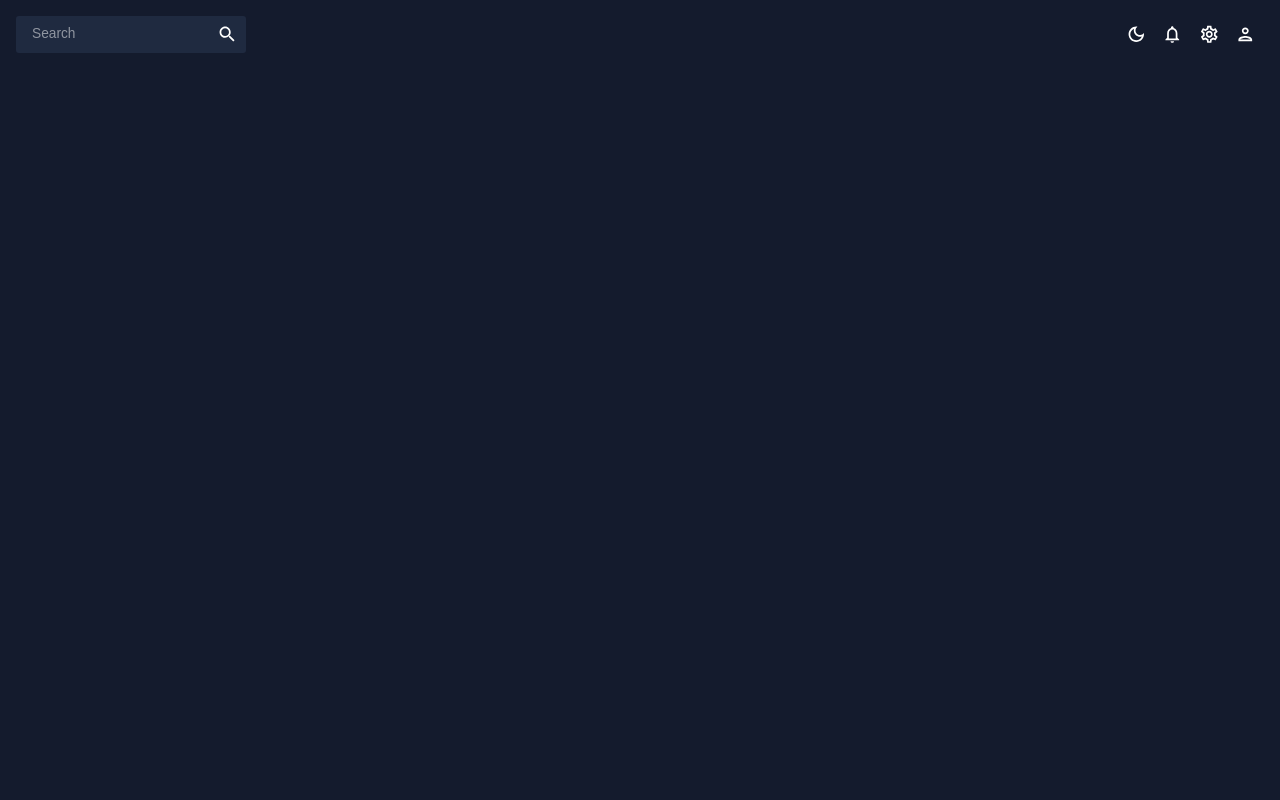
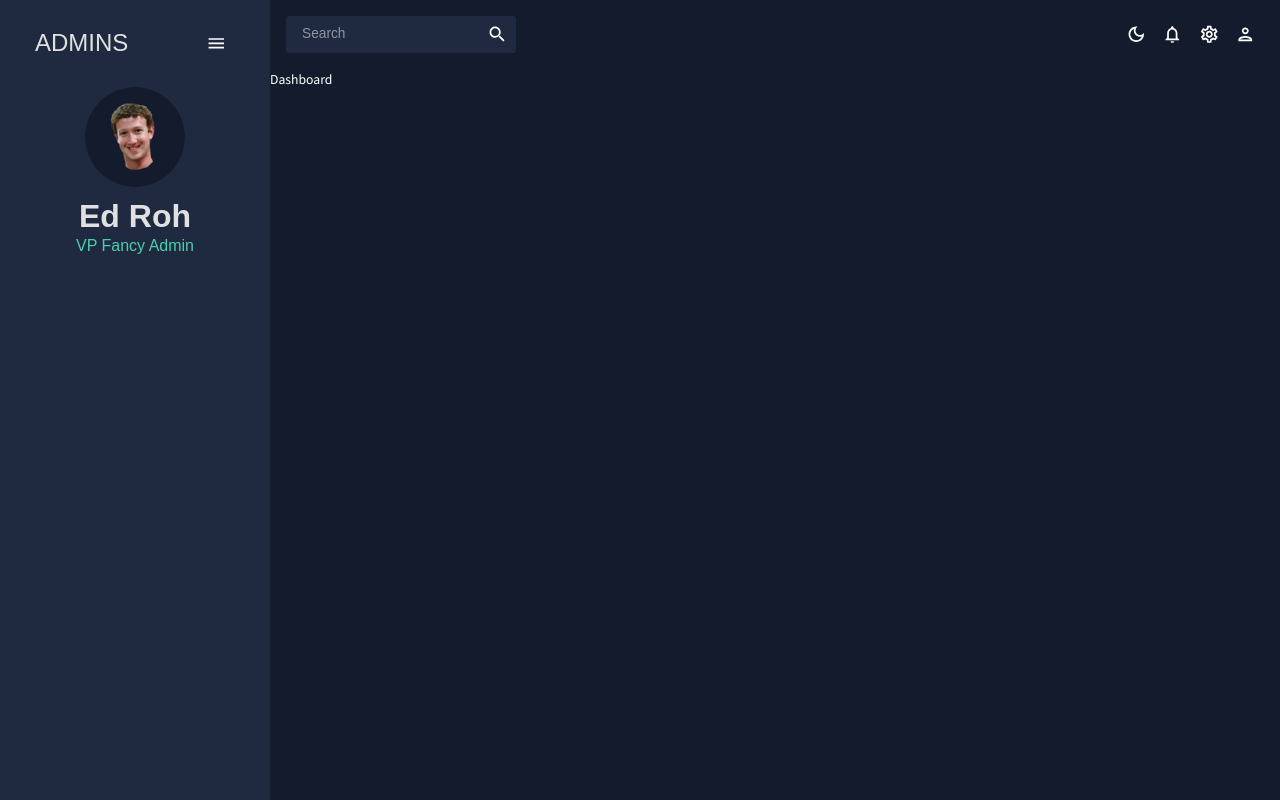
Before and after one commit to Elias-Yona/COWTRACK-FRONTEND-2, a React (Create React App) app: page / in a window 1280 px wide. Built offline with nearby package versions, Linux system fonts and the light colour scheme; the HTML template or start-up script is replaced by a standard one.

Commit message:
chore: Sidebar avatar

```diff
--- a/src/App.js
+++ b/src/App.js
@@ -1,6 +1,20 @@
 import { ColorModeContext, useMode } from "./theme";
 import { CssBaseline, ThemeProvider } from "@mui/material";
+import { Routes, Route } from "react-router-dom";
+
 import Topbar from "./scenes/global/Topbar";
+import Sidebar from "./scenes/global/Sidebar";
+import Dashboard from "./scenes/dashboard";
+// import Team from "./scenes/team";
+// import Invoices from "./scenes/invoices";
+// import Contacts from "./scenes/contacts";
+// import Bar from "./scenes/bar";
+// import Form from "./scenes/form";
+// import Line from "./scenes/line";
+// import Pie from "./scenes/pie";
+// import FAQ from "./scenes/faq";
+// import Geography from "./scenes/geography";
+// import Calendar from "./scenes/calendar/calendar";
 
 
 function App() {
@@ -11,8 +25,22 @@
         <ThemeProvider theme={theme}>
           <CssBaseline />
           <div className="app">
+            <Sidebar />
             <main className="content">
               <Topbar />
+              <Routes>
+                <Route path="/" element={<Dashboard />} />
+                {/* <Route path="/team" element={<Team />} /> */}
+                {/* <Route path="/contacts" element={<Contacts />} /> */}
+                {/* <Route path="/invoices" element={<Invoices />} /> */}
+                {/* <Route path="/form" element={<Form />} /> */}
+                {/* <Route path="/bar" element={<Bar />} /> */}
+                {/* <Route path="/pie" element={<Pie />} /> */}
+                {/* <Route path="/line" element={<Line />} /> */}
+                {/* <Route path="/faq" element={<FAQ />} /> */}
+                {/* <Route path="/calendar" element={<Calendar />} /> */}
+                {/* <Route path="/geography" element={<Geography />} /> */}
+              </Routes>
             </main>
           </div>
         </ThemeProvider>
--- a/src/scenes/global/Sidebar.jsx
+++ b/src/scenes/global/Sidebar.jsx
@@ -1,9 +1,127 @@
-import React from 'react'
+import { useState } from "react";
+import {
+    ProSidebar,
+    Menu,
+    MenuItem,
+    SubMenu,
+} from "react-pro-sidebar";
+import { Box, IconButton, Typography, useTheme } from "@mui/material";
+import "react-pro-sidebar/dist/css/styles.css";
+import { Link } from "react-router-dom";
+import { tokens } from "../../theme";
+import HomeOutlinedIcon from "@mui/icons-material/HomeOutlined";
+import PeopleOutlinedIcon from "@mui/icons-material/PeopleOutlined";
+import ContactsOutlinedIcon from "@mui/icons-material/ContactsOutlined";
+import ReceiptOutlinedIcon from "@mui/icons-material/ReceiptOutlined";
+import PersonOutlinedIcon from "@mui/icons-material/PersonOutlined";
+import CalendarTodayOutlinedIcon from "@mui/icons-material/CalendarTodayOutlined";
+import HelpOutlineOutlinedIcon from "@mui/icons-material/HelpOutlineOutlined";
+import BarChartOutlinedIcon from "@mui/icons-material/BarChartOutlined";
+import PieChartOutlineOutlinedIcon from "@mui/icons-material/PieChartOutlineOutlined";
+import TimelineOutlinedIcon from "@mui/icons-material/TimelineOutlined";
+import MenuOutlinedIcon from "@mui/icons-material/MenuOutlined";
+import MapOutlinedIcon from "@mui/icons-material/MapOutlined";
 
 function Sidebar() {
-  return (
-    <div>Sidebar</div>
-  )
+    const theme = useTheme();
+    const colors = tokens(theme.palette.mode);
+    const [isCollapsed, setIsCollapsed] = useState(false);
+    const [selected, setSelected] = useState("Dashboard");
+
+    return (
+        <Box
+            sx={{
+                "& .pro-sidebar-inner": {
+                    background: `${colors.primary[400]} !important`,
+                },
+                "& .pro-icon-wrapper": {
+                    backgroundColor: "transparent !important",
+                },
+                "& .pro-inner-item": {
+                    padding: "5px 35px 5px 20px !important",
+                },
+                "& .pro-inner-item:hover": {
+                    color: "#868dfb !important",
+                },
+                "& .pro-menu-item.active": {
+                    color: "#6870fa !important",
+                },
+            }}
+        >
+            <ProSidebar collapsed={isCollapsed}>
+                <Menu iconShape="square">
+                    {/* LOGO AND MENU ICON */}
+                    <MenuItem
+                        onClick={() => setIsCollapsed(!isCollapsed)}
+                        icon={isCollapsed ? <MenuOutlinedIcon /> : undefined}
+                        style={{
+                            margin: "10px 0 20px 0",
+                            color: colors.grey[100],
+                        }}
+                    >
+                        {!isCollapsed && (
+                            <Box
+                                display="flex"
+                                justifyContent="space-between"
+                                alignItems="center"
+                                ml="15px"
+                            >
+                                <Typography
+                                    variant="h3"
+                                    color={colors.grey[100]}
+                                >
+                                    ADMINS
+                                </Typography>
+                                <IconButton
+                                    onClick={() => setIsCollapsed(!isCollapsed)}
+                                >
+                                    <MenuOutlinedIcon />
+                                </IconButton>
+                            </Box>
+                        )}
+                    </MenuItem>
+
+                    {/* USER */}
+                    {!isCollapsed && (
+                        <Box mb="25px">
+                            <Box
+                                display="flex"
+                                justifyContent="center"
+                                alignItems="center"
+                            >
+                                <img
+                                    alt="profile-user"
+                                    width="100px"
+                                    height="100px"
+                                    src={`../../assets/user.png`}
+                                    style={{
+                                        cursor: "pointer",
+                                        borderRadius: "50%",
+                                    }}
+                                />
+                            </Box>
+                            <Box textAlign="center">
+                                <Typography
+                                    variant="h2"
+                                    color={colors.grey[100]}
+                                    fontWeight="bold"
+                                    sx={{ m: "10px 0 0 0" }}
+                                >
+                                    Ed Roh
+                                </Typography>
+                                <Typography
+                                    variant="h5"
+                                    color={colors.greenAccent[500]}
+                                >
+                                    VP Fancy Admin
+                                </Typography>
+                            </Box>
+                        </Box>
+                    )}
+                </Menu>
+            </ProSidebar>
+        </Box>
+    );
 }
 
-export default Sidebar
+export default Sidebar;
```
Also changed, not shown: package.json (+7 -1 lines), public/assets/user.png (added), 1 other file (tests, documents, lock files or other folders).
